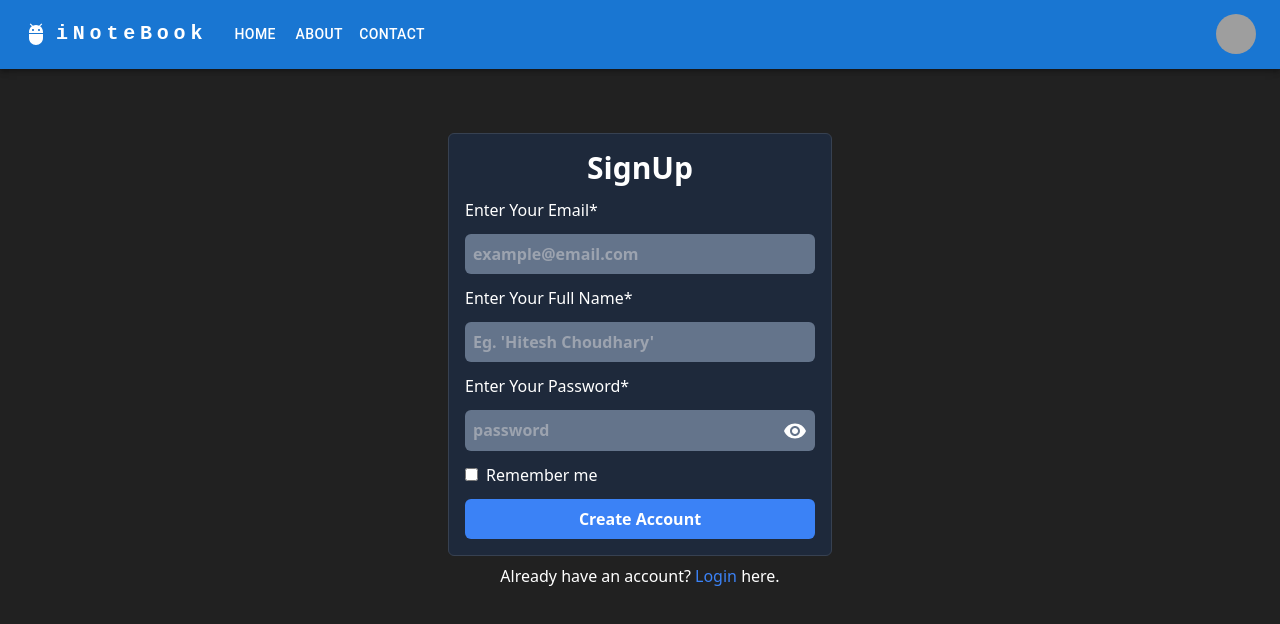
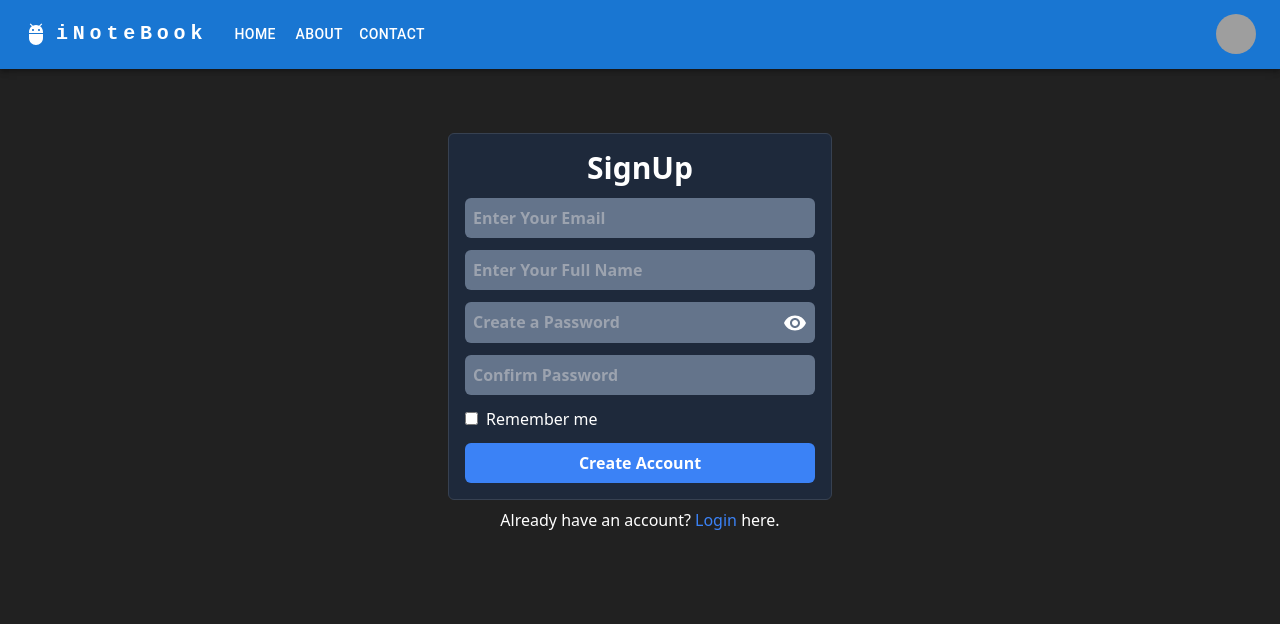
Before and after one commit to rahuljat1349/iNoteBook, a React (Vite) app in the folder noteBook-react/: page /SignUp in a window 1280 px wide. Shown: the top 624 px of the page. Built offline with nearby package versions, Linux system fonts and the light colour scheme; grey boxes are pictures that could not be loaded.

Commit message:
fix bugs

```diff
--- a/noteBook-react/src/components/User/Login.jsx
+++ b/noteBook-react/src/components/User/Login.jsx
@@ -44,28 +44,18 @@ export default function Login() {
         >
           <h1 className="text-center font-bold text-3xl">Login</h1>
 
-          <label
-            // todo : fon-style
-            htmlFor="email"
-          >
-            Enter Your Email*
-          </label>
+
           <input
             onChange={onChange}
             value={credentials.email}
             name="email"
             id="email"
             className="p-2  rounded-md font-semibold bg-slate-500 outline-none "
-            placeholder="example@email.com"
+            placeholder="Enter Your Email"
             required
             type="email"
           />
-          <label
-            // todo : fon-style
-            htmlFor="password"
-          >
-            Enter Your Password*
-          </label>
+
 
           <div className="flex">
             <input
@@ -74,7 +64,7 @@ export default function Login() {
               name="password"
               id="password"
               className="p-2 w-80 rounded-l-md font-semibold bg-slate-500 outline-none "
-              placeholder="password"
+              placeholder="Enter Your Password"
               required
               type={password ? "password" : "text"}
             />
--- a/noteBook-react/src/components/User/SignUp.jsx
+++ b/noteBook-react/src/components/User/SignUp.jsx
@@ -51,53 +51,37 @@ export default function SignUp() {
         >
           <h1 className="text-center font-bold text-3xl">SignUp</h1>
 
-          <label
-            // todo : fon-style
-            htmlFor="email"
-          >
-            Enter Your Email*
-          </label>
           <input
             onChange={onChange}
             value={credentials.email}
             name="email"
             id="email"
             className="p-2  rounded-md  font-semibold bg-slate-500 outline-none "
-            placeholder="example@email.com"
+            placeholder="Enter Your Email"
             required
             type="email"
           />
-          <label
-            // todo : fon-style
-            htmlFor="name"
-          >
-            Enter Your Full Name*
-          </label>
+
           <input
             onChange={onChange}
             value={credentials.name}
             name="name"
             id="name"
             className="p-2  rounded-md  font-semibold bg-slate-500 outline-none "
-            placeholder="Eg. 'Hitesh Choudhary'"
+            placeholder="Enter Your Full Name"
             required
             type="text"
           />
-          <label
-            // todo : fon-style
-            htmlFor="password"
-          >
-            Enter Your Password*
-          </label>
 
           <div className="flex">
             <input
+              minLength={6}
               onChange={onChange}
               value={credentials.password}
               name="password"
               id="password"
               className="p-2 w-80 rounded-l-md font-semibold bg-slate-500 outline-none "
-              placeholder="password"
+              placeholder="Create a Password"
               required
               type={password ? "password" : "text"}
             />
@@ -113,6 +97,15 @@ export default function SignUp() {
               {password ? <VisibilityIcon /> : <VisibilityOffIcon />}
             </button>
           </div>
+          <input
+            minLength={6}
+            name="password"
+            id="password"
+            className="p-2 rounded-md font-semibold bg-slate-500 outline-none "
+            placeholder="Confirm Password"
+            required
+            type={password ? "password" : "text"}
+          />
           <div>
             <input className=" mr-2" type="checkbox" />
             <span>Remember me</span>
```
